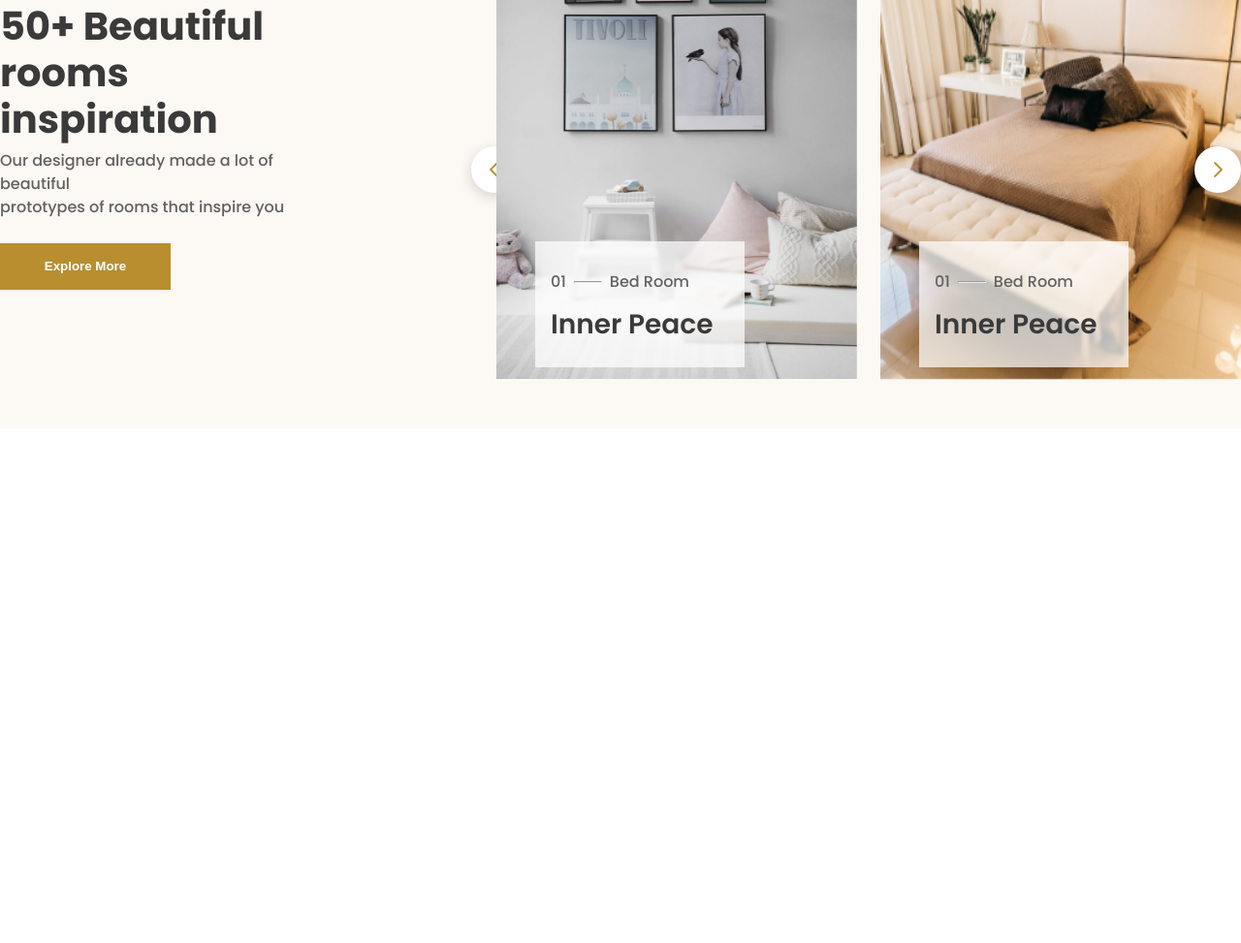
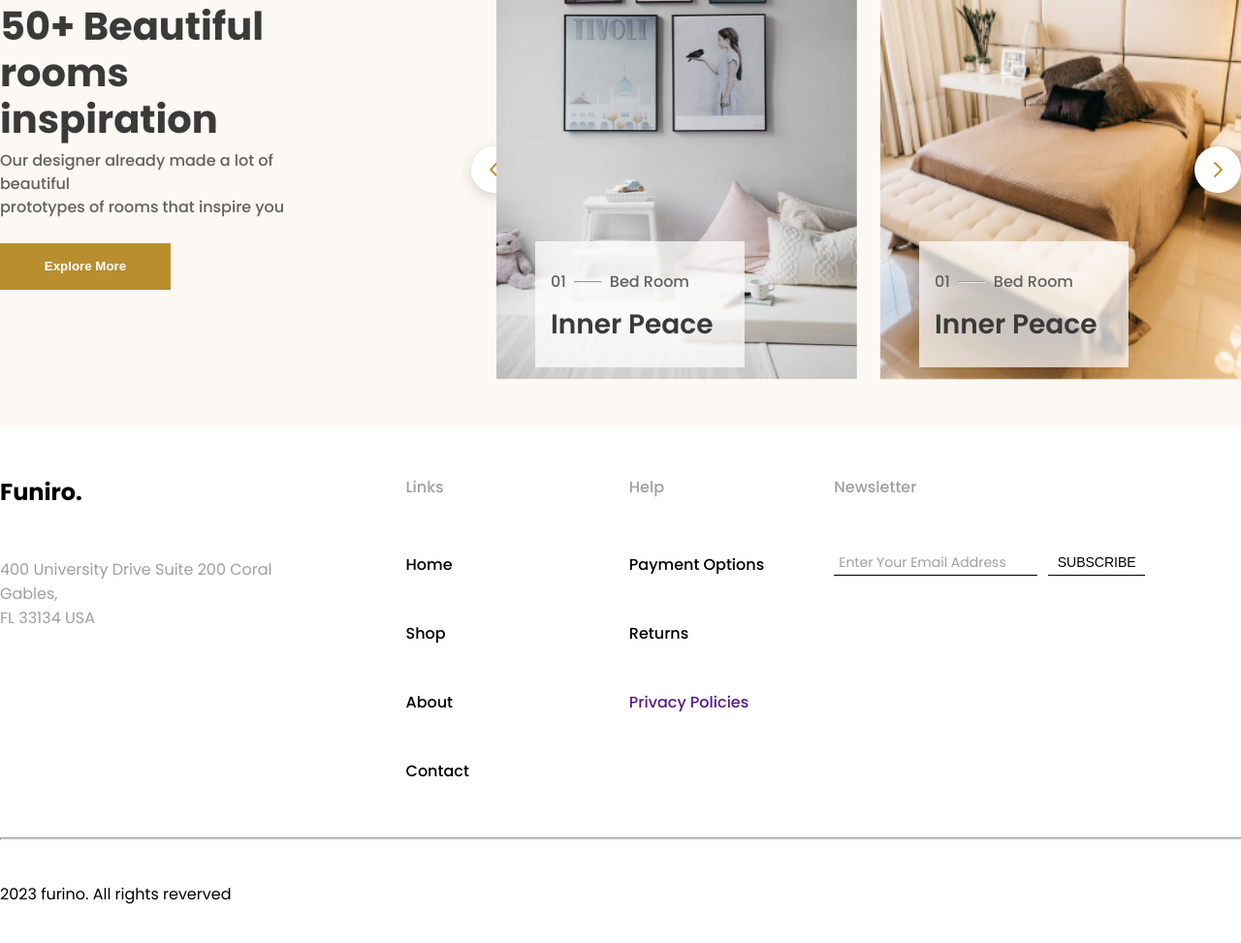
Before and after one commit to VladIttop/eShop, a website built with Parcel: page index.html in a window 1280 px wide. Shown: the part 2947-3920 px from the top of the page at 97% size. Before the commit the page ends 3389 px from the top, so only its background shows below. Built offline with nearby package versions, Linux system fonts and the light colour scheme.

Commit message:
footer done

```diff
--- a/index.html
+++ b/index.html
@@ -21,7 +21,6 @@
           />
           <p class="header-logo__text">Furniro</p></a
         >
-
 
         <nav class="header-nav">
           <ul class="header-list">
@@ -282,27 +281,69 @@
           </div>
         </div>
       </section>
-      <!-- <section class="furniture">
-          <p class="furniture__text">
-            Share your setup with
-          </p>
-          <h2 class="furniture__title">
-            #FuniroFurniture
-          </h2>
+    </main>
+    <footer class="footer">
+      <div class="inner-container">
+        <div class="content">
+          <div class="details">
+            <a href="./index.html" class="details__logo">Funiro.</a>
+            <p class="details__info">
+              400 University Drive Suite 200 Coral <br />
+              Gables, <br />
+              FL 33134 USA
+            </p>
+          </div>
+          <div class="links">
+            <h3 class="links__title">Links</h3>
+            <ul class="links-list">
+              <li class="links-list__item">
+                <p class="links-list__text">Home</p>
+              </li>
+              <li class="links-list__item">
+                <p class="links-list__text">Shop</p>
+              </li>
+              <li class="links-list__item">
+                <p class="links-list__text">About</p>
+              </li>
+              <li class="links-list__item">
+                <p class="links-list__text">Contact</p>
+              </li>
+            </ul>
+          </div>
 
-          <ul class="furniture-list">
-            <li class="furniture-list__item"><img src="./images/inspiration/img4.jpg" alt="" class="furniture-list__img"></li>
-            <li class="furniture-list__item"><img src="./images/inspiration/img4.jpg" alt="" class="furniture-list__img"></li>
-            <li class="furniture-list__item"><img src="./images/inspiration/img4.jpg" alt="" class="furniture-list__img"></li>
-            <li class="furniture-list__item"><img src="./images/inspiration/img4.jpg" alt="" class="furniture-list__img"></li>
-            <li class="furniture-list__item"><img src="./images/inspiration/img4.jpg" alt="" class="furniture-list__img"></li>
-            <li class="furniture-list__item"><img src="./images/inspiration/img4.jpg" alt="" class="furniture-list__img"></li>
-            <li class="furniture-list__item"><img src="./images/inspiration/img4.jpg" alt="" class="furniture-list__img"></li>
-            <li class="furniture-list__item"><img src="./images/inspiration/img4.jpg" alt="" class="furniture-list__img"></li>
-            <li class="furniture-list__item"><img src="./images/inspiration/img4.jpg" alt="" class="furniture-list__img"></li>
-          </ul>
-      </section> -->
-    </main>
+          <div class="help">
+            <h3 class="help__title">Help</h3>
+            <ul class="help-list">
+              <li class="help-list__item">
+                <p class="help-list__text">Payment Options</p>
+              </li>
+              <li class="help-list__item">
+                <p class="help-list__text">Returns</p>
+              </li>
+              <li class="help-list__item">
+                <a href="" class="help-list__text">Privacy Policies</a>
+              </li>
+            </ul>
+          </div>
+
+          <div class="newsletter">
+            <h3 class="newsletter__title">Newsletter</h3>
+            <div class="input-form">
+              <input type="text" class="input-form__input" placeholder="Enter Your Email Address">
+
+              <button type="button" class="input-form__btn">
+                SUBSCRIBE
+              </button>
+            </div>
+          </div>
+        </div>
+        <div class="rights">
+          <hr class="rights__line">
+          <p class="rights__text">2023 furino. All rights reverved</p>
+        </div>
+      </div>
+
+    </footer>
     <script src="./JS/animations.js"></script>
     <script src="./JS/render.js"></script>
     <script src="./JS/slider.js"></script>
--- /dev/null
+++ b/sass/components/_footer.scss
@@ -0,0 +1,147 @@
+.footer {
+  padding: 48px 0 38px 0;
+  width: 100%;
+}
+
+.content {
+  display: flex;
+  margin-bottom: 48px;
+}
+
+.details {
+  display: flex;
+  flex-direction: column;
+  gap: 50px;
+  margin-right: 138px;
+
+  &__logo {
+    color: #000;
+    font-size: 24px;
+    font-weight: 700;
+  }
+
+  &__info {
+    color: #9f9f9f;
+    font-size: 16px;
+    font-weight: 400;
+  }
+}
+
+.links {
+  display: flex;
+  flex-direction: column;
+  gap: 55px;
+  margin-right: 165px;
+
+  &__title {
+    color: #9f9f9f;
+    font-size: 16px;
+    font-weight: 500;
+  }
+
+  .links-list {
+    display: flex;
+    flex-direction: column;
+    gap: 46px;
+
+    &__item {
+      color: #000;
+      font-size: 16px;
+      font-weight: 500;
+      cursor: pointer;
+    }
+  }
+}
+
+.help {
+  display: flex;
+  flex-direction: column;
+  gap: 55px;
+  margin-right: 72px;
+
+  &__title {
+    color: #9f9f9f;
+    font-size: 16px;
+    font-weight: 500;
+  }
+
+  .help-list {
+    display: flex;
+    flex-direction: column;
+    gap: 46px;
+
+    &__item {
+      color: #000;
+      font-size: 16px;
+      font-weight: 500;
+      cursor: pointer;
+    }
+  }
+}
+
+.newsletter {
+  display: flex;
+  gap: 53px;
+  flex-direction: column;
+
+  &__title {
+    color: #9f9f9f;
+    font-size: 16px;
+    font-weight: 500;
+  }
+
+  .input-form {
+    display: flex;
+    gap: 11px;
+
+    &__input {
+      background-color: white;
+      border: none;
+      outline: none;
+      width: 200px;
+      border-bottom: 1px solid #000;
+      padding: 5px;
+      color: #000;
+
+      &::placeholder {
+        color: #9f9f9f;
+        font-family: "Poppins";
+        font-size: 14px;
+        font-weight: 400;
+      }
+    }
+
+    &__btn {
+      background-color: white;
+      border: none;
+      outline: none;
+      cursor: pointer;
+      border-bottom: 1px solid #000;
+      width: 100px;
+      color: #000;
+      font-size: 14px;
+      font-weight: 50px;
+    }
+  }
+}
+
+.rights {
+  display: flex;
+  align-items: left;
+  justify-content: center;
+  gap: 35px;
+  flex-direction: column;
+
+  &__line {
+    width: 100%;
+    height: 1px;
+    background-color: #d9d9d9;
+  }
+
+  &__text {
+    color: #000;
+    font-size: 16px;
+    font-weight: 400;
+    text-align: left;
+  }
+}
--- a/sass/styles.scss
+++ b/sass/styles.scss
@@ -6,3 +6,4 @@
 @use "./components/products";
 @use "./components/inspiration";
 @use "./components/furniture";
+@use "./components/footer";
```
